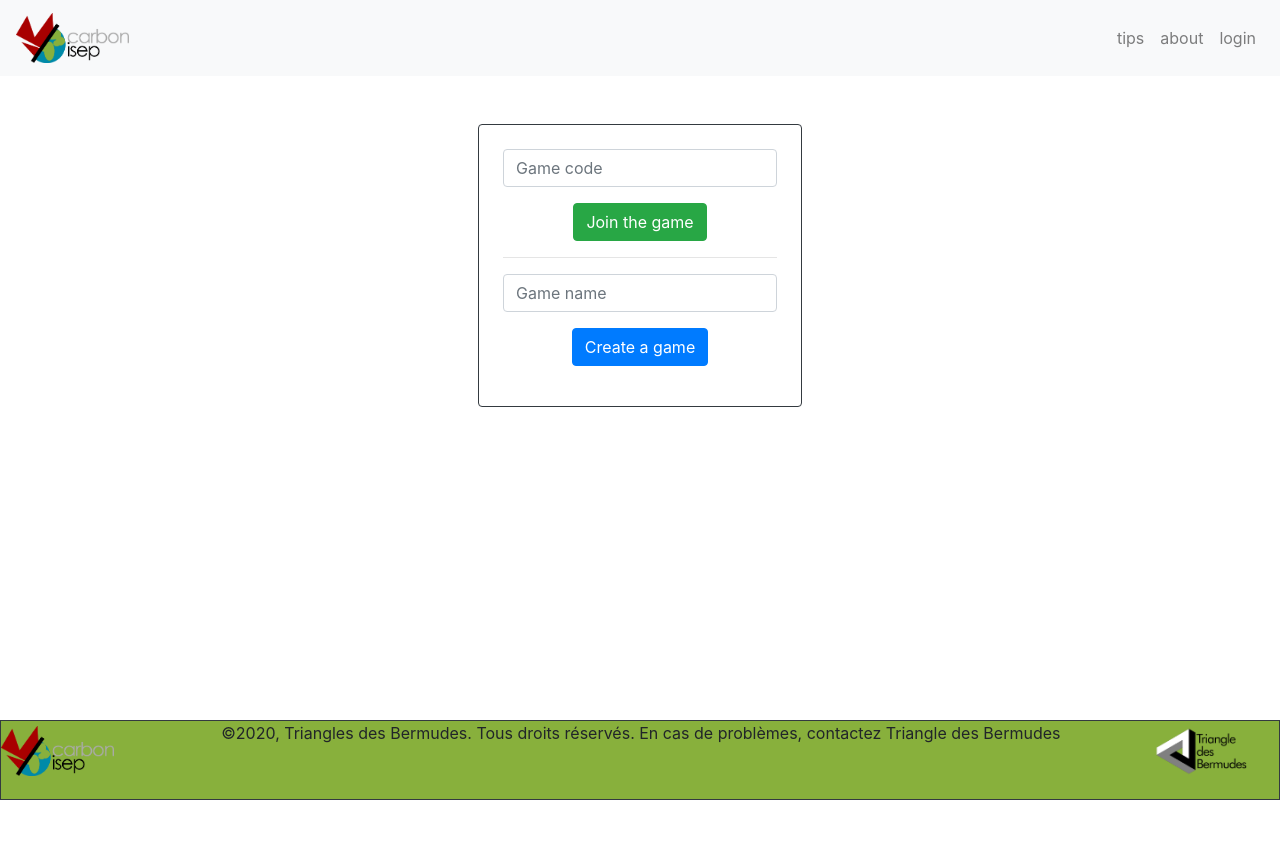
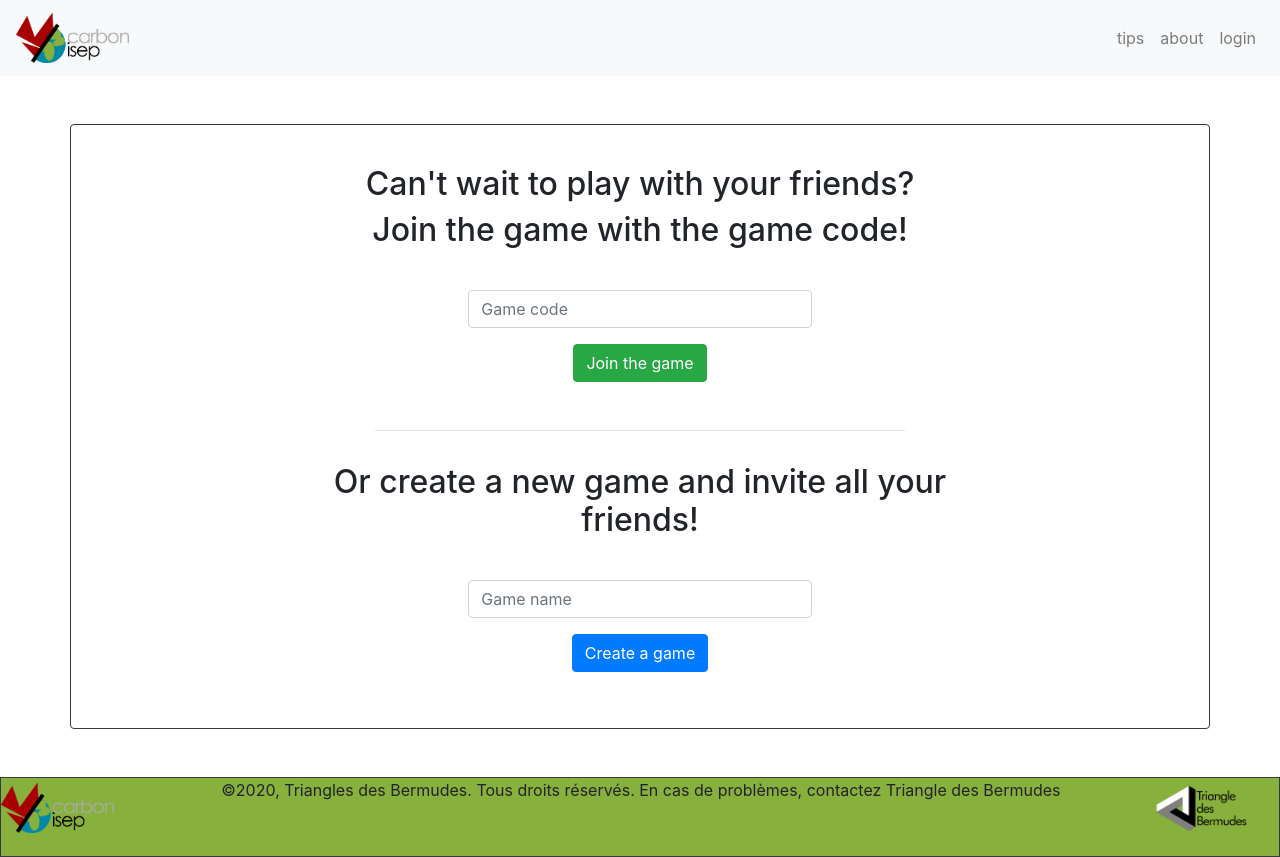
Before and after one commit to omnitrogen/carbonisep, a React (Create React App) app in the folder client/: page /join in a window 1280 px wide. Before the commit the page ends 800 px from the top, so only its background shows below. Built offline with nearby package versions, Linux system fonts and the light colour scheme; no server answers.

Commit message:
Clean Join UI

```diff
--- a/client/src/components/User/Join/Join.jsx
+++ b/client/src/components/User/Join/Join.jsx
@@ -48,7 +48,7 @@ function Join() {
     return (
         <div>
             <Navigation />
-            <Container className="d-flex justify-content-center p-5">
+            {/* <Container className="d-flex justify-content-center p-5">
                 <div className="border border-dark rounded p-4">
                     <form
                         name="form"
@@ -116,6 +116,104 @@ function Join() {
                         </div>
                     </form>
                 </div>
+            </Container> */}
+
+            <Container className="border border-dark rounded my-5 p-4">
+                <Row className="justify-content-md-center py-3">
+                    <Col lg="8">
+                        <h2 className="text-center">
+                            Can't wait to play with your friends?
+                        </h2>
+                        <h2 className="text-center">
+                            Join the game with the game code!
+                        </h2>
+                    </Col>
+                </Row>
+
+                <Row className="justify-content-md-center py-3">
+                    <Col lg="4">
+                        <form
+                            name="form"
+                            onSubmit={joinHandleSubmit}
+                            className="center"
+                        >
+                            <div className="form-group">
+                                <input
+                                    type="text"
+                                    name="code"
+                                    placeholder="Game code"
+                                    value={code}
+                                    onChange={handleChange}
+                                    className={
+                                        "form-control" +
+                                        (submittedJoin && !code
+                                            ? " is-invalid"
+                                            : "")
+                                    }
+                                />
+                                {submittedJoin && !code && (
+                                    <div className="invalid-feedback">
+                                        Code is required
+                                    </div>
+                                )}
+                            </div>
+                            <div className="form-group text-center">
+                                <button className="btn btn-success">
+                                    {joiningGame && (
+                                        <span className="spinner-border spinner-border-sm mr-1"></span>
+                                    )}
+                                    Join the game
+                                </button>
+                            </div>
+                        </form>
+                    </Col>
+                </Row>
+                <Row className="justify-content-md-center">
+                    <Col lg="6">
+                        <hr />
+                    </Col>
+                </Row>
+                <Row className="justify-content-md-center py-3">
+                    <Col lg="8">
+                        <h2 className="text-center">
+                            Or create a new game and invite all your friends!
+                        </h2>
+                    </Col>
+                </Row>
+                <Row className="justify-content-md-center py-3">
+                    <Col lg="4">
+                        <form name="form" onSubmit={createGameHandleSubmit}>
+                            <div className="form-group">
+                                <input
+                                    type="text"
+                                    name="name"
+                                    placeholder="Game name"
+                                    value={name}
+                                    onChange={handleChange}
+                                    className={
+                                        "form-control" +
+                                        (submittedCreate && !name
+                                            ? " is-invalid"
+                                            : "")
+                                    }
+                                />
+                                {submittedCreate && !name && (
+                                    <div className="invalid-feedback">
+                                        Name is required
+                                    </div>
+                                )}
+                            </div>
+                            <div className="form-group text-center">
+                                <button className="btn btn-primary">
+                                    {creatingGame && (
+                                        <span className="spinner-border spinner-border-sm mr-1"></span>
+                                    )}
+                                    Create a game
+                                </button>
+                            </div>
+                        </form>
+                    </Col>
+                </Row>
             </Container>
         </div>
     );
```
Also changed, not shown: 1 other file (tests, documents, lock files or other folders).
